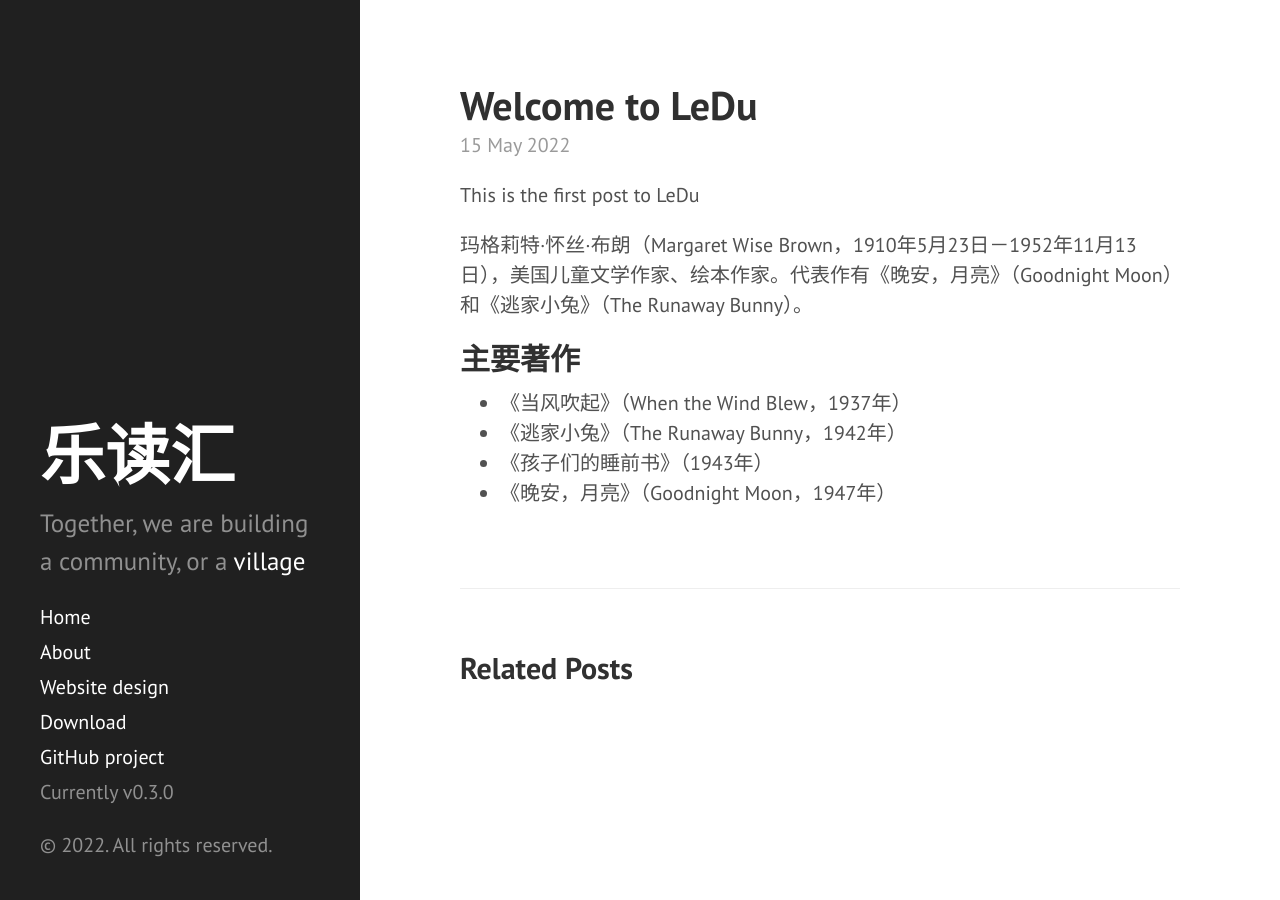
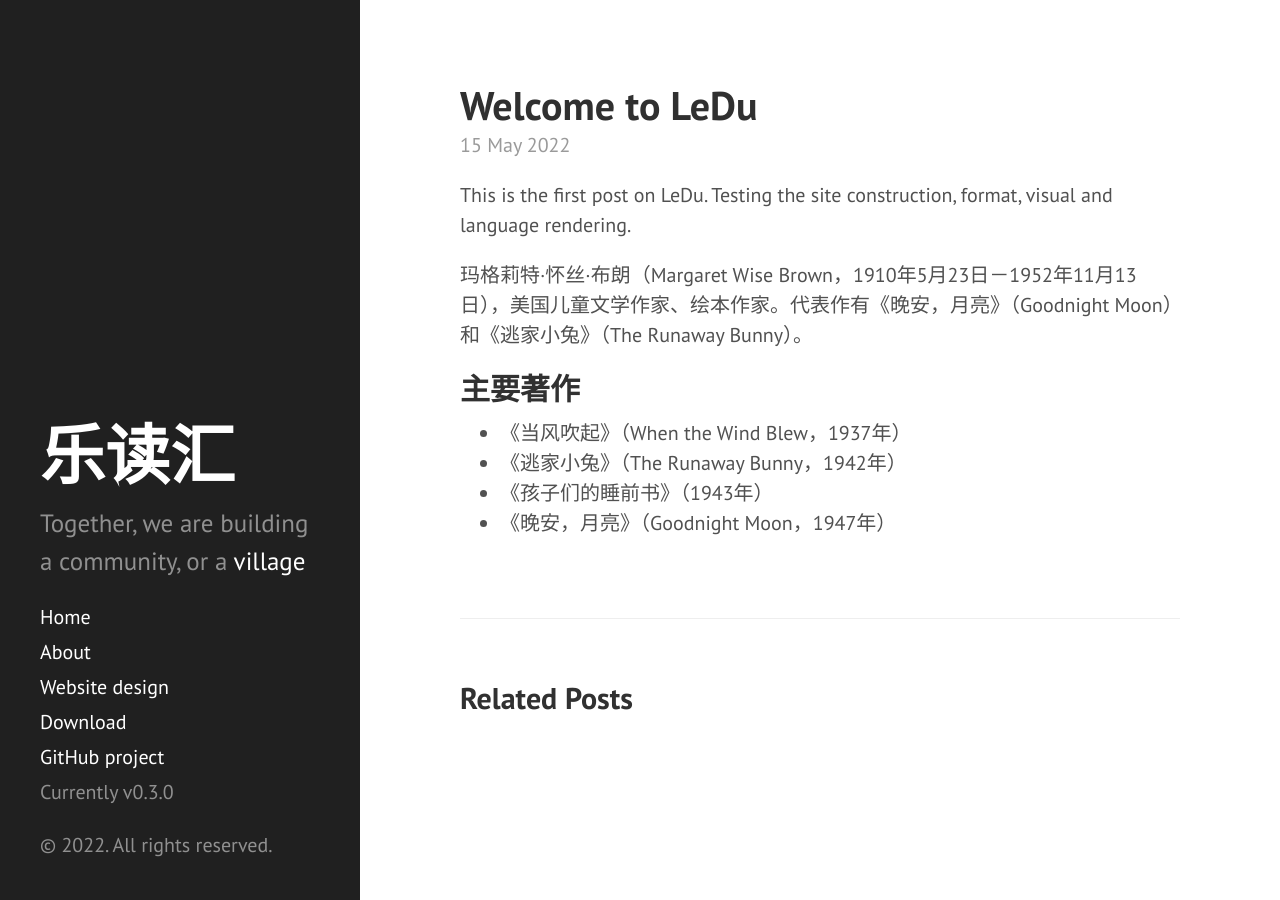
Before and after one commit to leducon/leducon.github.io, a Jekyll site: the page built from _posts/2022-05-14-welcome-to-ledu.md, in a window 1280 px wide. Built offline with Jekyll 4.4.1, drawn with Linux system fonts in a browser that asks for light colours; Markdown is read by kramdown in place of the engine named in the settings.

Commit message:
Update 2022-05-14-welcome-to-ledu.md

```diff
--- a/_posts/2022-05-14-welcome-to-ledu.md
+++ b/_posts/2022-05-14-welcome-to-ledu.md
@@ -6,10 +6,7 @@ categories: notification
 ---
 
 
-This is the first post to LeDu
-
-
-
+This is the first post on LeDu. Testing the site construction, format, visual and language rendering.
 
 玛格莉特·怀丝·布朗（Margaret Wise Brown，1910年5月23日－1952年11月13日），美国儿童文学作家、绘本作家。代表作有《晚安，月亮》（Goodnight Moon）和《逃家小兔》（The Runaway Bunny）。
 
```
